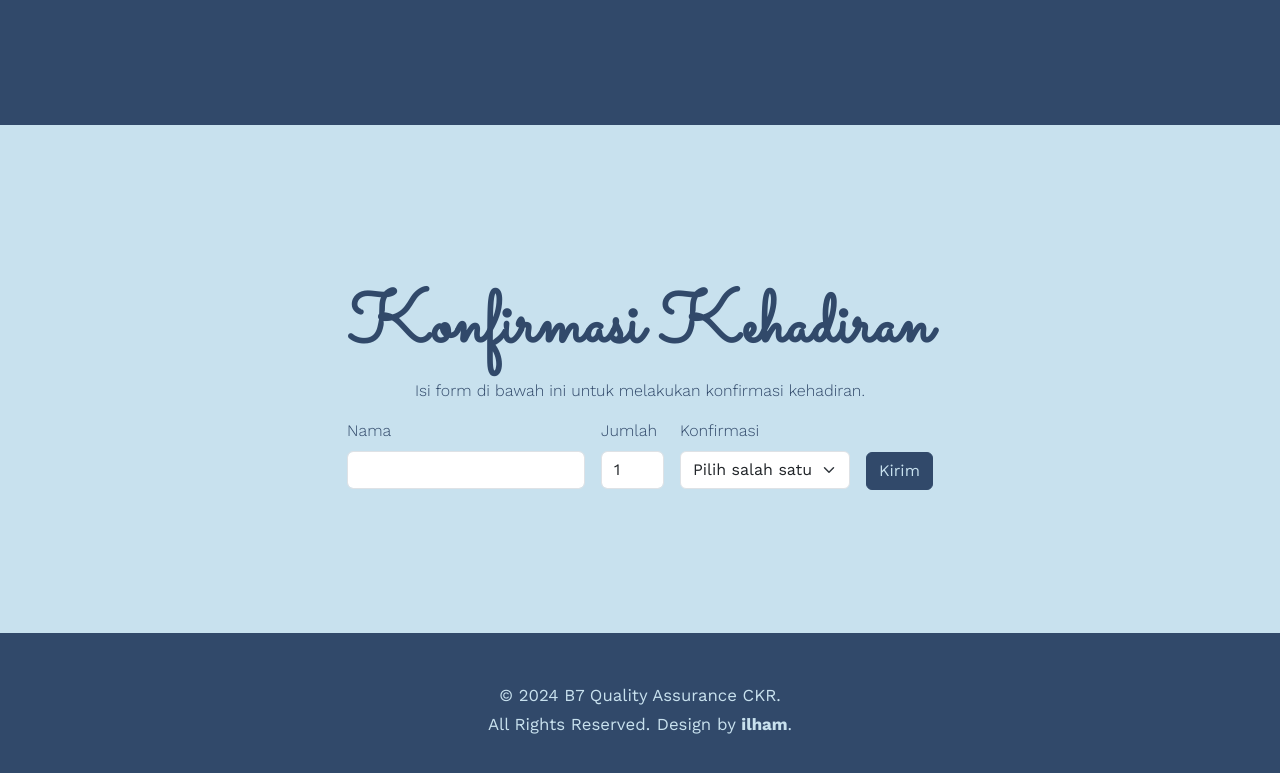
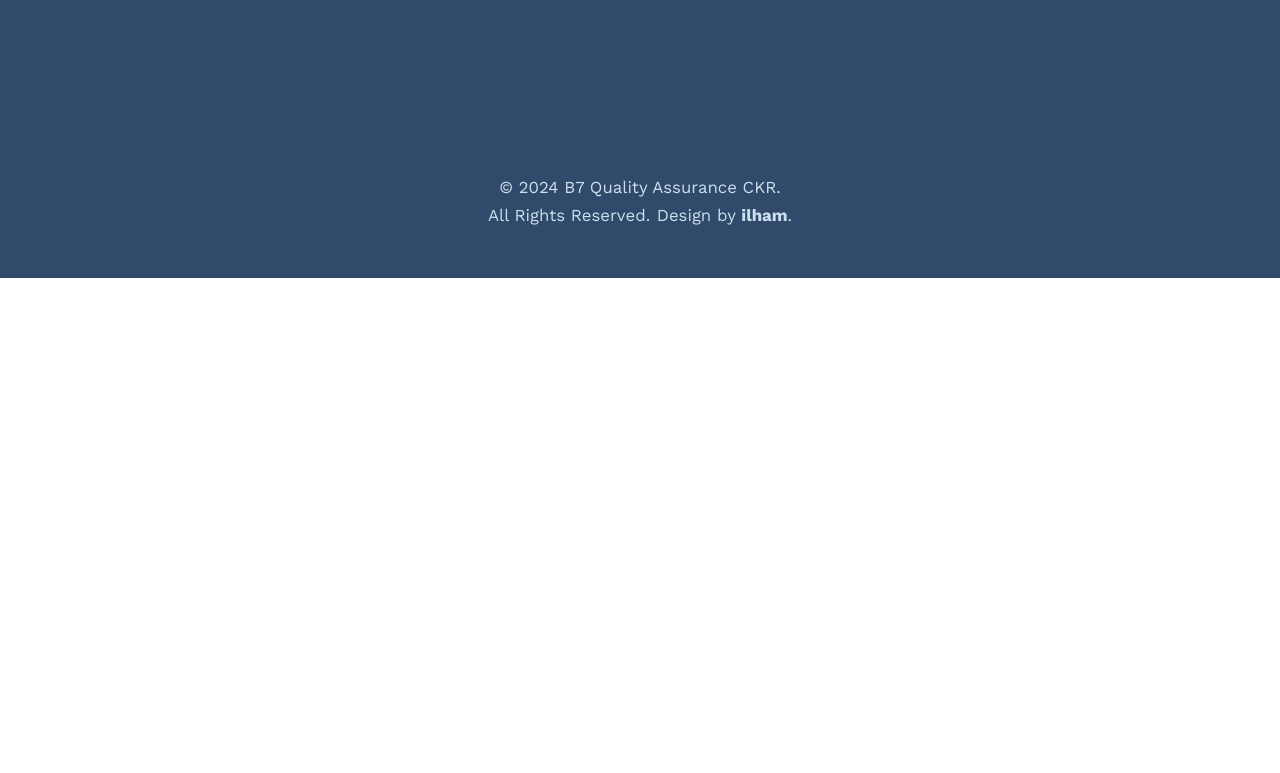
Before and after one commit to Ilham-Jully-Pratama/Undangan-QA, a plain HTML site: page index.html in a window 1280 px wide. Shown: the part 3466-4239 px from the top of the page. After the commit the page ends 3744 px from the top, so only its background shows below. Drawn offline with nearby package versions, Linux system fonts and the light colour scheme.

Commit message:
hapus fitur reservasi

```diff
--- a/index.html
+++ b/index.html
@@ -174,7 +174,7 @@
     </div>
   </section>
 
-  <section id="rsvp" class="rsvp">
+  <!-- <section id="rsvp" class="rsvp">
     <div class="container">
       <div class="row justify-content-center">
         <div class="col-md-8 col-10 text-center">
@@ -213,7 +213,7 @@
         </div>
       </form>
     </div>
-  </section>
+  </section> -->
 
   <footer>
     <div class="container">
```
